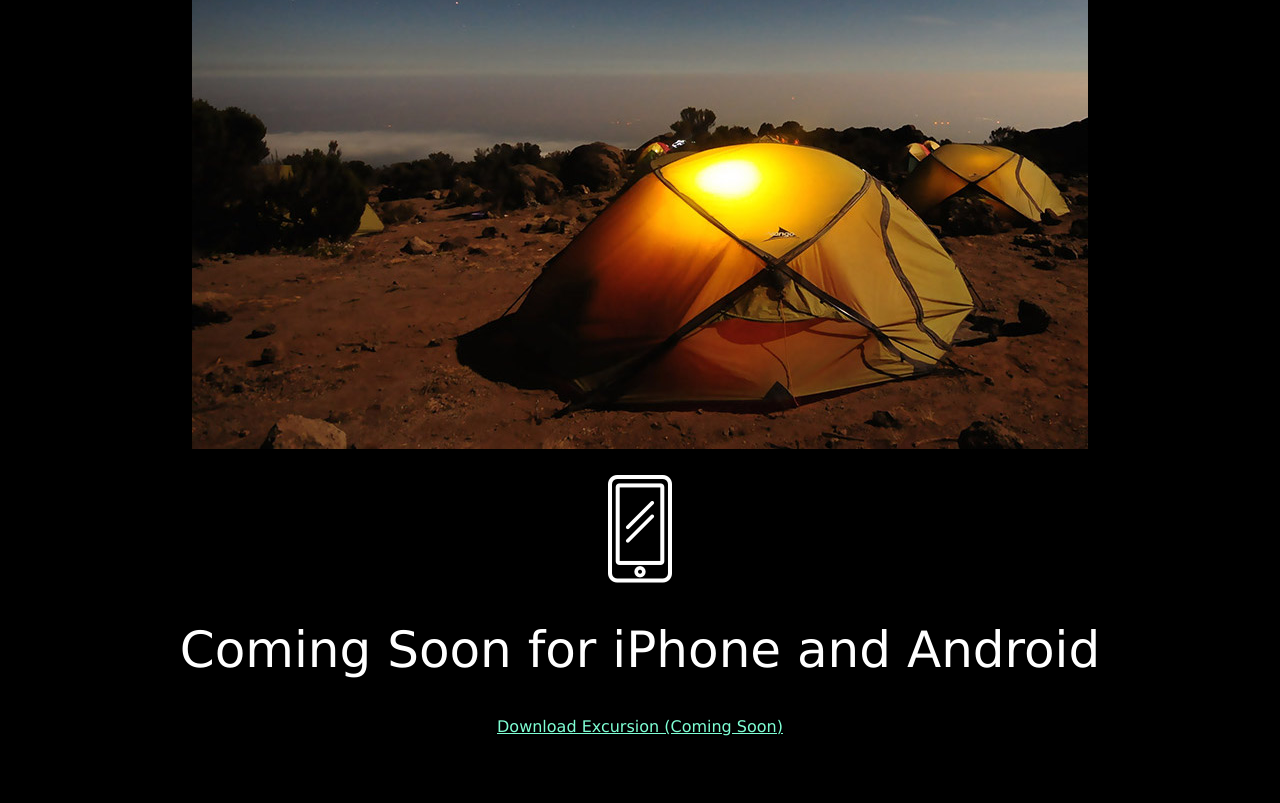
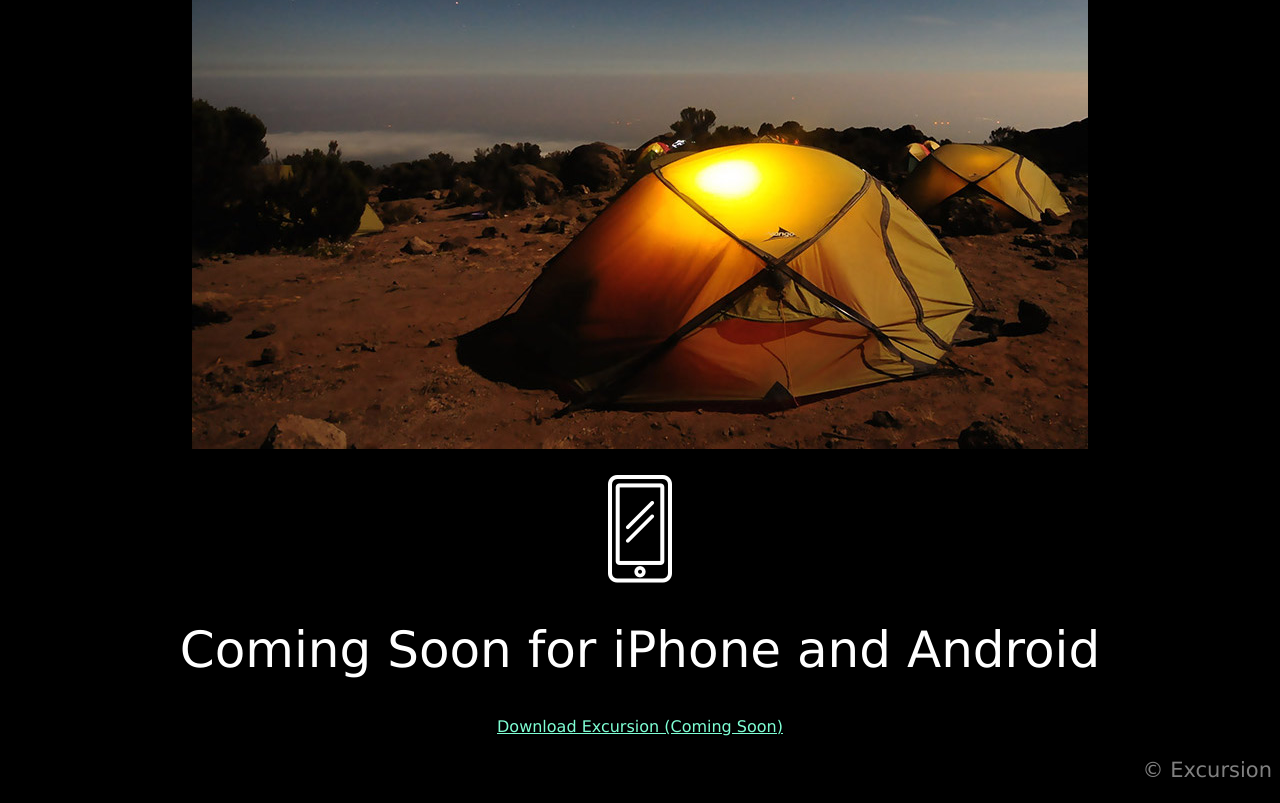
Before and after one commit to cunderwood1/excursion, a plain HTML site: page index.html in a window 1280 px wide. Shown: the part 566-1369 px from the top of the page. Before the commit the page ends 1324 px from the top, so only its background shows below. Drawn offline with Linux system fonts and the light colour scheme.

Commit message:
Add footer w/ styling.

```diff
--- a/index.html
+++ b/index.html
@@ -26,6 +26,9 @@
 
     <p><a class="cta" href="#index">Download Excursion (Coming Soon)</a></p>
 
+    <div class="footer">
+      <p>© Excursion</p>
+    </div>
 
   </body>
 </html>
--- a/resources/css/style.css
+++ b/resources/css/style.css
@@ -29,3 +29,7 @@ p {
   font-size: 21px;
   color: Gray;
 }
+
+.footer {
+    text-align: right;
+}
```
